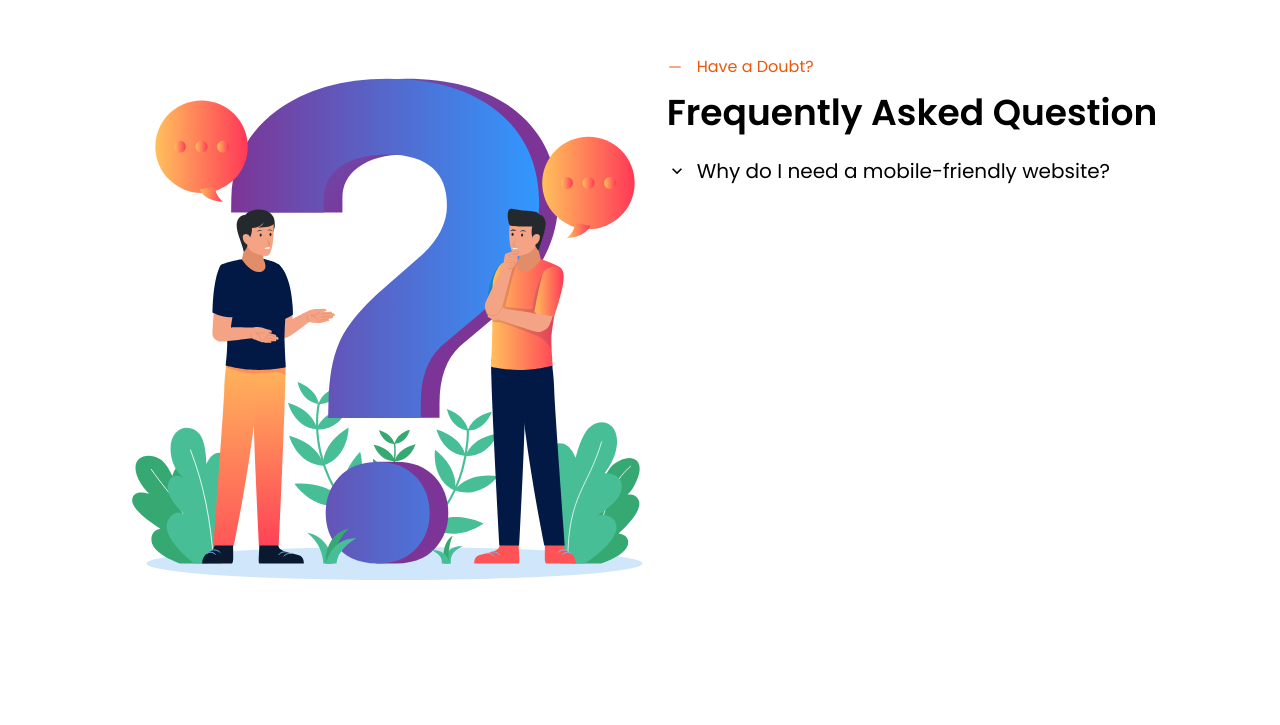
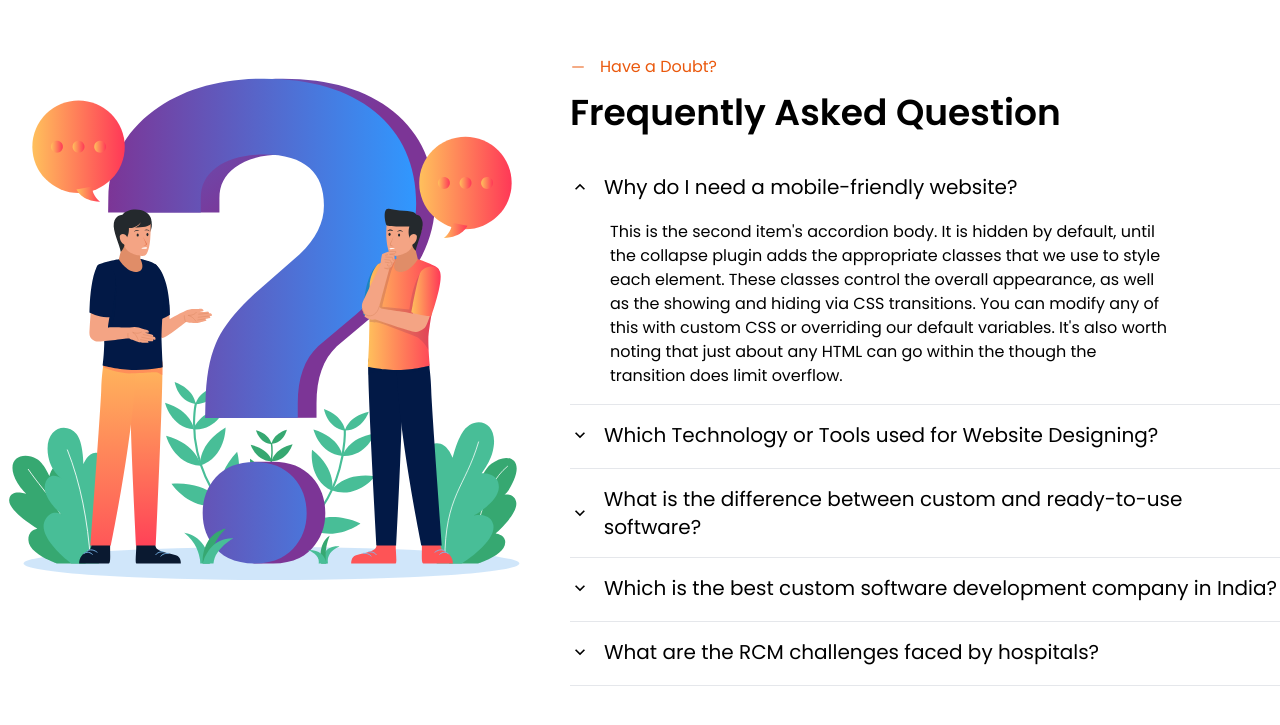
Before and after one commit to Alvin-progg/proposal, a React (Vite) app: page / in a window 1280 px wide. Shown: the part 6046-6771 px from the top of the page. Before the commit the page ends 6671 px from the top, so only its background shows below. Built offline with nearby package versions, Linux system fonts and the light colour scheme; the HTML template or start-up script is replaced by a standard one.

Commit message:
2dawdqj  Done Doubt section

```diff
--- a/src/components/Doubt.jsx
+++ b/src/components/Doubt.jsx
@@ -2,30 +2,66 @@ import React, { useState } from 'react'
 import DoubtIcon from '../assets/icons/doubt.svg'
 import { AiOutlineMinus } from "react-icons/ai";
 import { MdKeyboardArrowDown } from "react-icons/md";
+import { Collapsible } from '../constants/collapsible';
+
 const Doubt = () => {
+    const [activeIndex, setActiveIndex] = useState(0);
 
-const [isOpen,setIsOpen] = useState(false)
+    const faqData = Collapsible;
 
+    const toggleItem = (index) => {
+        setActiveIndex(activeIndex === index ? -1 : index);
+    };
 
     return (
-        <section className='flex w-full justify-center '>
-            <div className='flex justify-center my-10 gap-3.5'>
+        <section className='flex w-full justify-center overflow-hidden'>
+            <div className='flex justify-center my-10 gap-10'>
                 <img src={DoubtIcon} alt="Doubt Icon" loading='lazy' className='h-[530px] w-[530px]' />
+
                 <div>
                     <div className='flex flex-col gap-3.5'>
-                        <p className='flex items-center text-bg2-600 gap-3.5 '>
+                        <p className='flex items-center text-bg2-600 gap-3.5'>
                             <AiOutlineMinus />
                             Have a Doubt?
                         </p>
                         <h2 className='font-semibold text-4xl'>Frequently Asked Question</h2>
                     </div>
+
                     <div className='my-6'>
-                        <div>
-                            <button aria-label='collapsible button'  ><h2 className='flex gap-2.5 items-center text-xl'><MdKeyboardArrowDown/> Why do I need a mobile-friendly website?</h2></button>
-                        </div>
+                        {faqData.map((item, index) => (
+                            <div key={index} className='border-b border-gray-200 py-4'>
+                                <button
+                                    aria-label='collapsible button'
+                                    onClick={() => toggleItem(index)}
+                                    className='w-full text-left'
+                                >
+                                    <h2 className='flex gap-3.5 items-center text-xl'>
+                                        <MdKeyboardArrowDown
+                                            className={`transform transition-transform duration-300 ${
+                                                activeIndex === index ? 'rotate-180' : ''
+                                            }`}
+                                        />
+                                        {item.question}
+                                    </h2>
+                                </button>
+
+                                <div
+                                    className={`overflow-hidden transition-all duration-500 ease-in-out ${
+                                        activeIndex === index
+                                            ? 'max-h-96 opacity-100 mt-4'
+                                            : 'max-h-0 opacity-0 mt-0'
+                                    }`}
+                                >
+                                    <div className='flex items-center justify-center w-[600px] pl-10'>
+                                        <p>
+                                            {item.answer}
+                                        </p>
+                                    </div>
+                                </div>
+                            </div>
+                        ))}
                     </div>
                 </div>
-
             </div>
         </section>
     )
--- a/src/constants/collapsible.js
+++ b/src/constants/collapsible.js
@@ -1,23 +1,22 @@
 export const Collapsible = [
         {
-    id: 1,
-    name: "Which Technology or Tools used for Website Designing?",
-    disc: "This is the second item's accordion body. It is hidden by default, until the collapse plugin adds the appropriate classes that we use to style each element. These classes control the overall appearance, as well as the showing and hiding via CSS transitions. You can modify any of this with custom CSS or overriding our default variables. It's also worth noting that just about any HTML can go within the though the transition does limit overflow.",
-  },
-
-  {
-    id: 2,
-    name: "What is the difference between custom and ready-to-use software",
-    disc: "This is the second item's accordion body. It is hidden by default, until the collapse plugin adds the appropriate classes that we use to style each element. These classes control the overall appearance, as well as the showing and hiding via CSS transitions. You can modify any of this with custom CSS or overriding our default variables. It's also worth noting that just about any HTML can go within the though the transition does limit overflow.",
+            question: "Why do I need a mobile-friendly website?",
+            answer: "This is the second item's accordion body. It is hidden by default, until the collapse plugin adds the appropriate classes that we use to style each element. These classes control the overall appearance, as well as the showing and hiding via CSS transitions. You can modify any of this with custom CSS or overriding our default variables. It's also worth noting that just about any HTML can go within the though the transition does limit overflow."
         },
         {
-    id: 3,
-    name: "Which is the best custom software development company in India?",
-    disc: "This is the second item's accordion body. It is hidden by default, until the collapse plugin adds the appropriate classes that we use to style each element. These classes control the overall appearance, as well as the showing and hiding via CSS transitions. You can modify any of this with custom CSS or overriding our default variables. It's also worth noting that just about any HTML can go within the though the transition does limit overflow.",
+            question: "Which Technology or Tools used for Website Designing?",
+            answer: "Modern web development uses a variety of tools including HTML5, CSS3, JavaScript frameworks like React or Vue.js, CSS frameworks like Tailwind CSS or Bootstrap, and design tools like Figma or Adobe XD. The choice depends on project requirements, team expertise, and performance needs."
         },
         {
-    id: 4,
-    name: "What are the RCM challenges faced by hospitals?",
-    disc: "This is the second item's accordion body. It is hidden by default, until the collapse plugin adds the appropriate classes that we use to style each element. These classes control the overall appearance, as well as the showing and hiding via CSS transitions. You can modify any of this with custom CSS or overriding our default variables. It's also worth noting that just about any HTML can go within the though the transition does limit overflow.",
+            question: "What is the difference between custom and ready-to-use software?",
+            answer: "Custom software is built specifically for your business needs and requirements, offering complete control and unique functionality. Ready-to-use software provides pre-built solutions that are cost-effective and quick to deploy but may have limitations in customization."
         },
+        {
+            question: "Which is the best custom software development company in India?",
+            answer: "The best custom software development company depends on your specific needs, budget, and project requirements. Look for companies with strong portfolios, good client testimonials, expertise in relevant technologies, and transparent communication."
+        },
+        {
+            question: "What are the RCM challenges faced by hospitals?",
+            answer: "Revenue Cycle Management (RCM) challenges in hospitals include claim denials and rejections, billing errors, patient collection difficulties, insurance verification delays, compliance with changing regulations, and staff training requirements."
+        }
 ];
```
Lines whose indentation alone changed are shown as unchanged.
